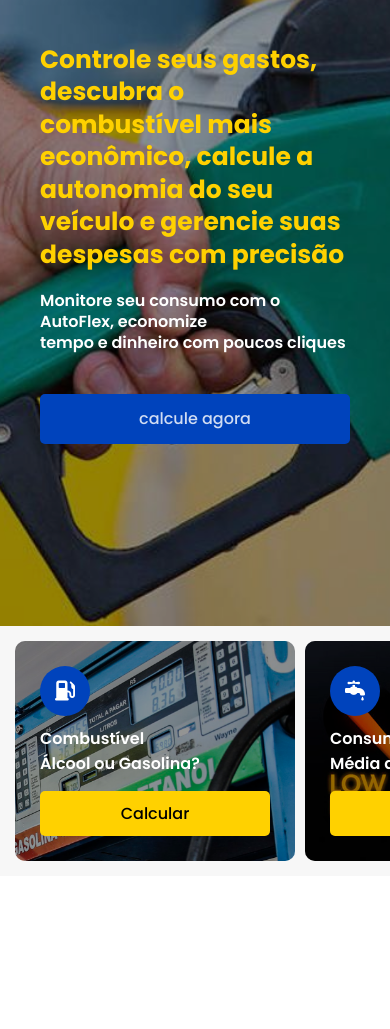
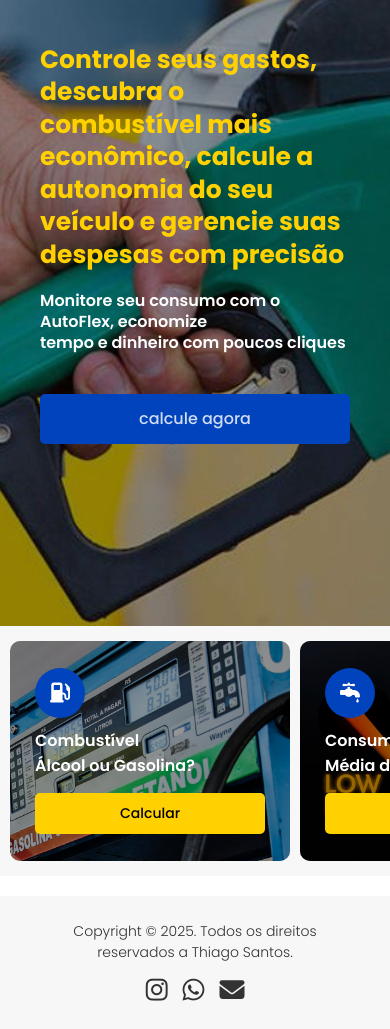
Before and after one commit to Thiago-S-Sousa/AutoFlex, a plain HTML site: page index.html in a window 390 px wide. Shown: the part 218-1247 px from the top of the page. Before the commit the page ends 1094 px from the top, so only its background shows below. Drawn offline with Linux system fonts and the light colour scheme.

Commit message:
feat: add main.js

```diff
--- a/index.html
+++ b/index.html
@@ -82,5 +82,26 @@
         </a>
       </section>
     </main>
+    <footer class="footer">
+      <p id="copyright-text"></p>
+      <ul class="list-links">
+        <li>
+          <a href="https://www.instagram.com/bythiagosantos/" target="_blank"
+            ><i class="fa-brands fa-instagram"></i
+          ></a>
+        </li>
+        <li>
+          <a href="https://wa.me/message/M7JGSRQMUK2IC1" target="_blank"
+            ><i class="fa-brands fa-whatsapp"></i
+          ></a>
+        </li>
+        <li>
+          <a href="mailto:Thiago_S_Sousa@outlook.com" target="_blank"
+            ><i class="fa-solid fa-envelope"></i
+          ></a>
+        </li>
+      </ul>
+    </footer>
+    <script src="./src/javascript/main.js"></script>
   </body>
 </html>
--- /dev/null
+++ b/src/javascript/main.js
@@ -0,0 +1,4 @@
+const currentYear = new Date().getFullYear();
+const owner = "Thiago Santos";
+const text = `Copyright © ${currentYear}. Todos os direitos reservados a ${owner}.`;
+document.getElementById("copyright-text").textContent = text;
--- a/src/styles/style.css
+++ b/src/styles/style.css
@@ -224,6 +224,43 @@ body {
       }
     }
   }
+
+  & .footer {
+    display: flex;
+    justify-content: space-between;
+    align-items: center;
+    background-color: #f7f7f7;
+
+    padding: 2.5rem 10rem;
+
+    & p {
+      font-size: 1.4rem;
+      font-weight: 400;
+      color: #000000cb;
+    }
+
+    & .list-links {
+      display: flex;
+      justify-content: center;
+      align-items: center;
+      gap: 1.5rem;
+
+      & li,
+      a {
+        list-style-type: none;
+        text-decoration: none;
+      }
+
+      & i {
+        font-size: 3rem;
+        color: #000000cb;
+      }
+
+      & i:hover {
+        color: #0000008a;
+      }
+    }
+  }
 }
 
 @media only screen and (max-width: 768px) {
@@ -261,7 +298,7 @@ body {
 
       & .services {
         justify-content: flex-start;
-        padding: 1.5rem;
+        padding: 1.5rem 1rem;
         overflow-y: auto;
 
         & .card {
@@ -272,15 +309,16 @@ body {
             height: 22rem;
             min-width: 28rem;
             padding: 2rem 2.5rem;
-            /* gap: 0.5rem; */
 
             & span {
               font-size: 1.6rem;
             }
 
             & p {
+              font-size: 1.4rem;
               text-align: center;
               width: 100%;
+              padding: 1rem 0;
               margin-top: 0.5rem;
             }
           }
@@ -291,5 +329,25 @@ body {
         width: 0;
       }
     }
+
+    & .footer {
+      flex-direction: column;
+      justify-content: center;
+      text-align: center;
+      gap: 1.5rem;
+      margin-top: 2rem;
+      padding: 2.5rem 5rem;
+      color: #f7f7f7d5;
+
+      & p {
+        font-weight: 300;
+      }
+
+      & .list-links {
+        & i {
+          font-size: 2.5rem;
+        }
+      }
+    }
   }
 }
```
